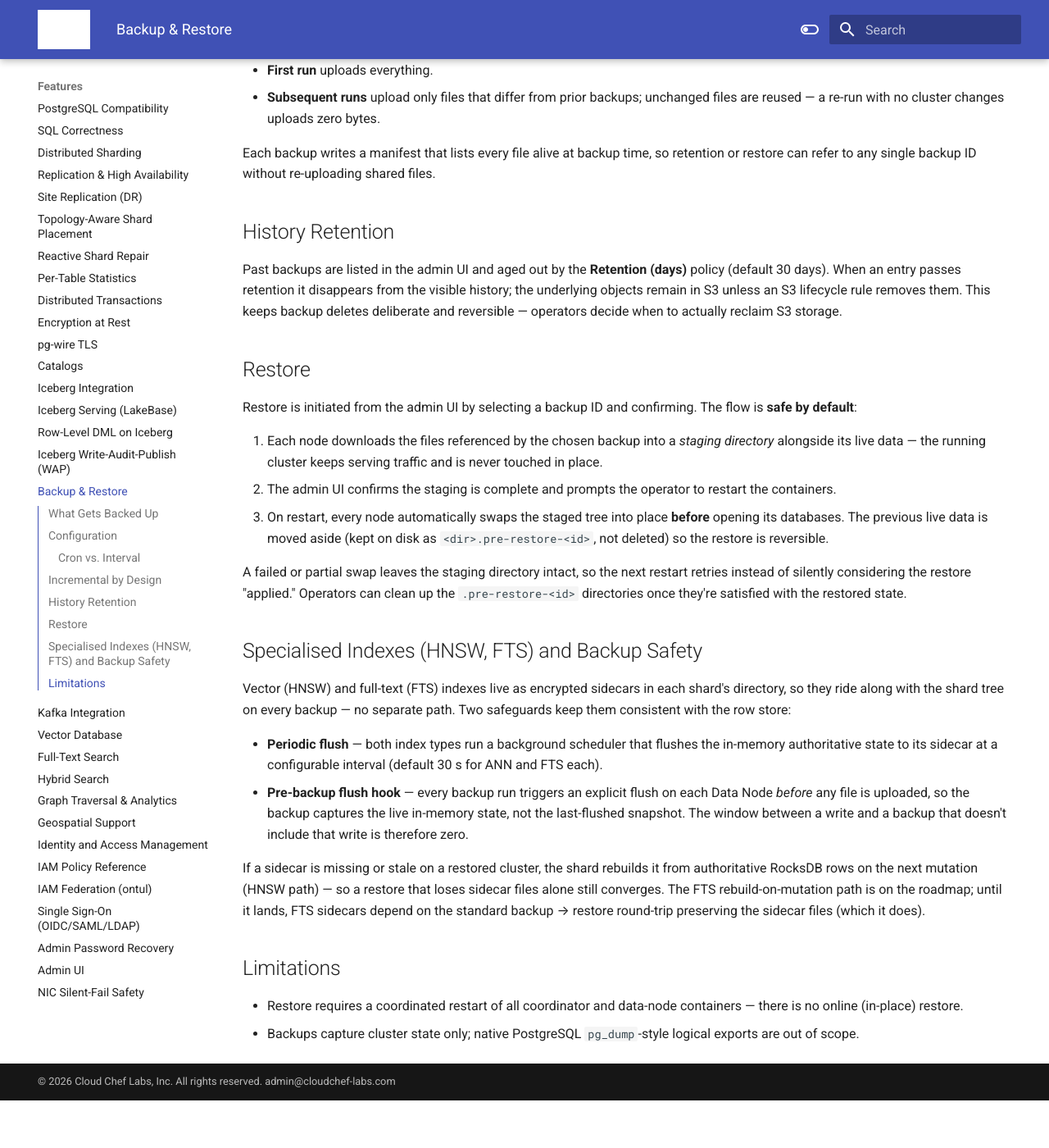
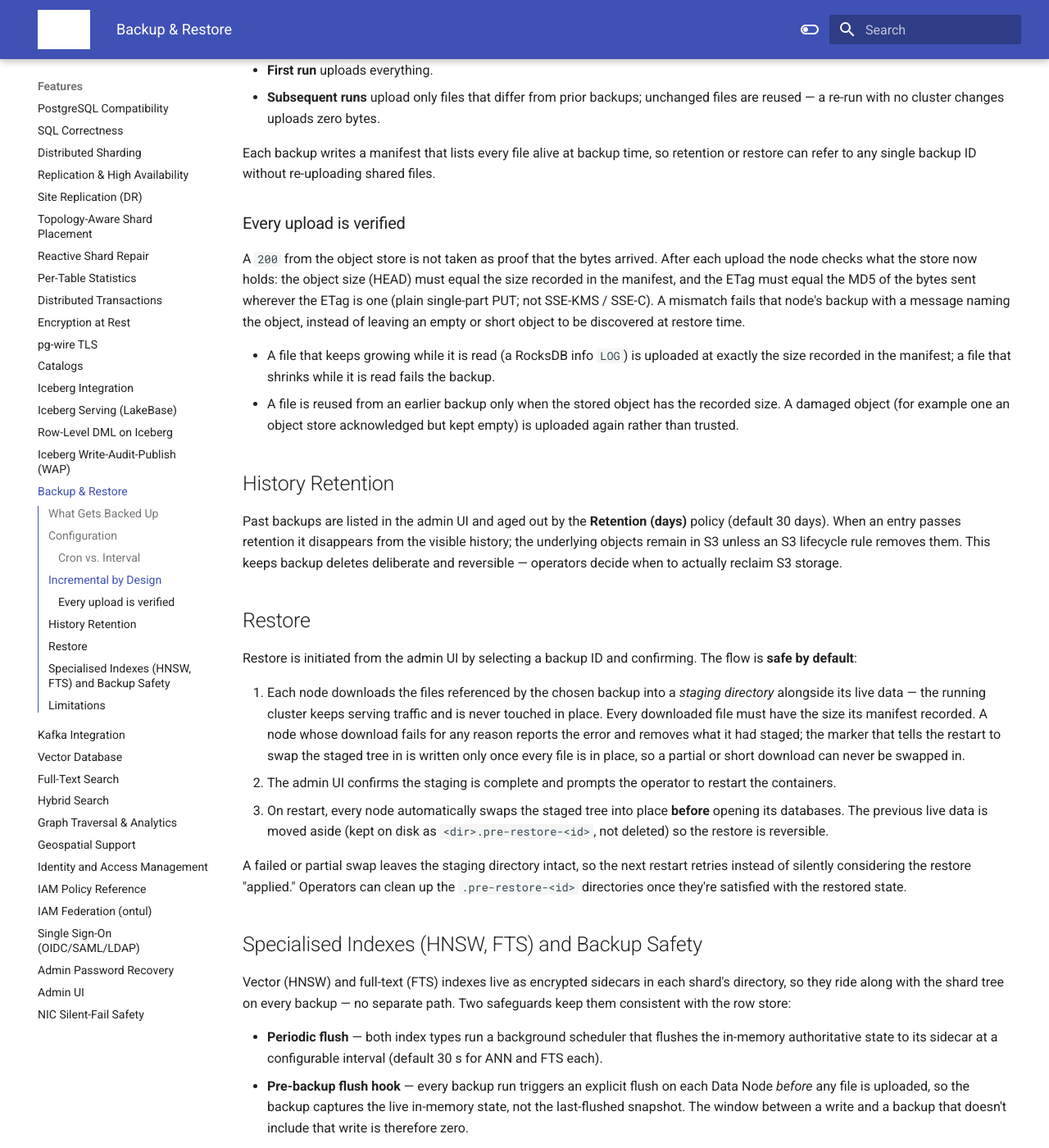
Before and after one commit to cloudcheflabs/neorunbase-docs, an MkDocs documentation site: the page built from docs/features/backup-restore.md, in a window 1280 px wide and 1400 px high, scrolled down 1464 px. Shown: the whole window at 82% size. Built offline with MkDocs 1.6.1 and Material for MkDocs 9.7.7, drawn with Linux system fonts in a browser that asks for light colours; the version menu is left out; before the commit the page ends 2806 px from its top, so only the background shows below that; grey boxes are pictures that could not be loaded.

Commit message:
docs(backup): every upload is verified against what the store holds; restore checks sizes and writes its swap marker last
Co-Authored-By: Claude Opus 5.5 <noreply@anthropic.com>

```diff
--- a/docs/features/backup-restore.md
+++ b/docs/features/backup-restore.md
@@ -45,6 +45,13 @@ NeorunBase backs up files only when their content has actually changed:
 
 Each backup writes a manifest that lists every file alive at backup time, so retention or restore can refer to any single backup ID without re-uploading shared files.
 
+### Every upload is verified
+
+A `200` from the object store is not taken as proof that the bytes arrived. After each upload the node checks what the store now holds: the object size (HEAD) must equal the size recorded in the manifest, and the ETag must equal the MD5 of the bytes sent wherever the ETag is one (plain single-part PUT; not SSE-KMS / SSE-C). A mismatch fails that node's backup with a message naming the object, instead of leaving an empty or short object to be discovered at restore time.
+
+- A file that keeps growing while it is read (a RocksDB info `LOG`) is uploaded at exactly the size recorded in the manifest; a file that shrinks while it is read fails the backup.
+- A file is reused from an earlier backup only when the stored object has the recorded size. A damaged object (for example one an object store acknowledged but kept empty) is uploaded again rather than trusted.
+
 ## History Retention
 
 Past backups are listed in the admin UI and aged out by the **Retention (days)** policy (default 30 days). When an entry passes retention it disappears from the visible history; the underlying objects remain in S3 unless an S3 lifecycle rule removes them. This keeps backup deletes deliberate and reversible — operators decide when to actually reclaim S3 storage.
@@ -53,7 +60,7 @@ Past backups are listed in the admin UI and aged out by the **Retention (days)**
 
 Restore is initiated from the admin UI by selecting a backup ID and confirming. The flow is **safe by default**:
 
-1. Each node downloads the files referenced by the chosen backup into a *staging directory* alongside its live data — the running cluster keeps serving traffic and is never touched in place.
+1. Each node downloads the files referenced by the chosen backup into a *staging directory* alongside its live data — the running cluster keeps serving traffic and is never touched in place. Every downloaded file must have the size its manifest recorded. A node whose download fails for any reason reports the error and removes what it had staged; the marker that tells the restart to swap the staged tree in is written only once every file is in place, so a partial or short download can never be swapped in.
 2. The admin UI confirms the staging is complete and prompts the operator to restart the containers.
 3. On restart, every node automatically swaps the staged tree into place **before** opening its databases. The previous live data is moved aside (kept on disk as `<dir>.pre-restore-<id>`, not deleted) so the restore is reversible.
 
```
